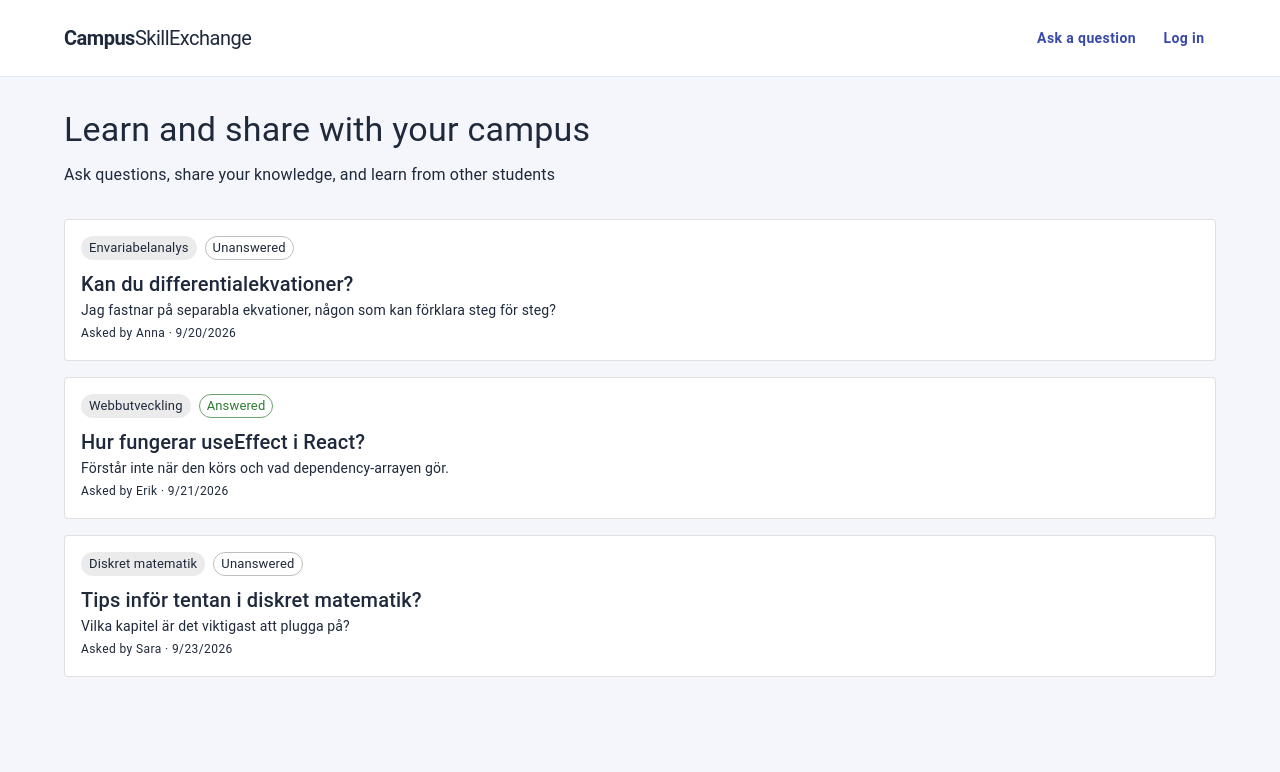
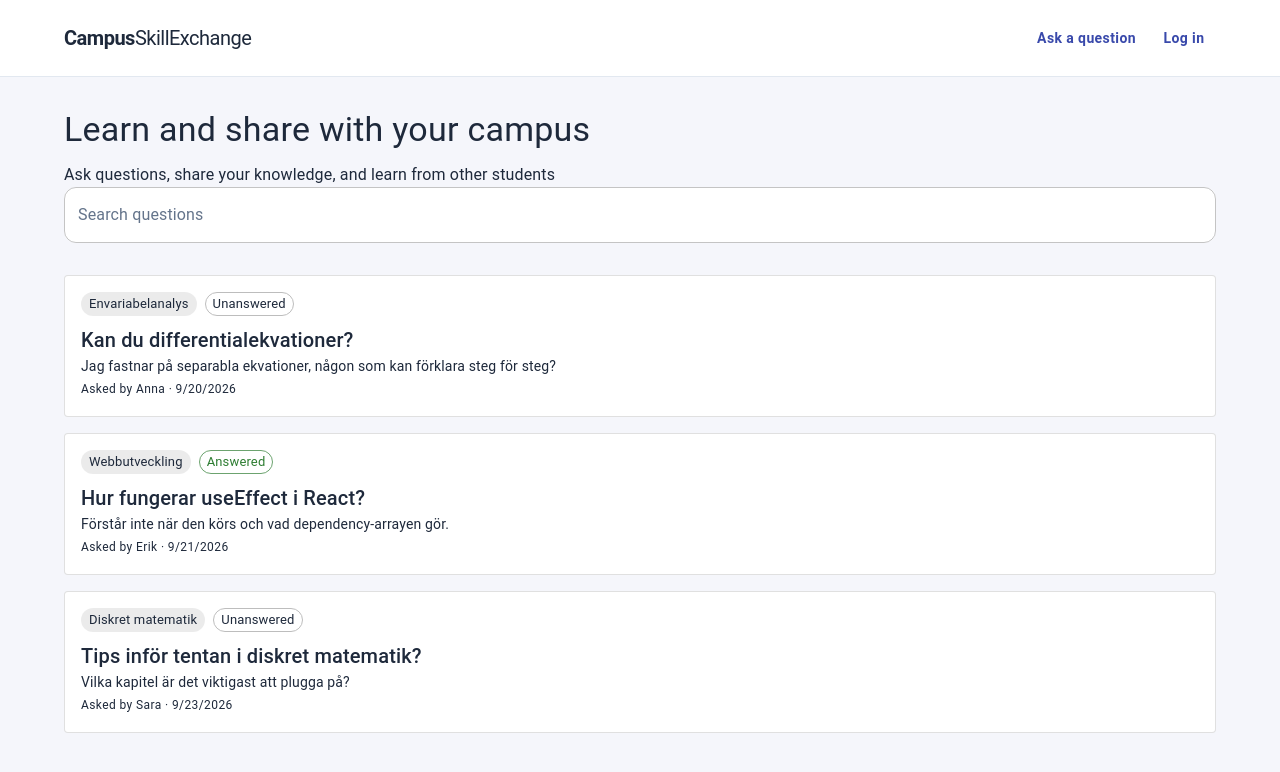
Before and after one commit to twun13-grupp4/Campus-Skill-Exchange, a React (Vite) app in the folder client/: page / in a window 1280 px wide. Shown: the top 772 px of the page. Built offline with nearby package versions, Linux system fonts and the light colour scheme.

Commit message:
Add search bar to homepage

```diff
--- /dev/null
+++ b/client/src/components/SearchBar.jsx
@@ -0,0 +1,22 @@
+import { TextField } from "@mui/material";
+
+function SearchBar({ value, onChange }) { //value är söktexten från sidan,  onChange skickar den nya texten tillbaka till sidan när användaren skriver
+    return (
+        <TextField
+          label="Search questions"
+          placeholder="Search by title or description"
+          type="search"
+          value={value}
+          onChange={(event) => onChange(event.target.value)}
+          fullWidth
+          sx={{
+            '& .MuiOutlinedInput-root': {
+                bgcolor: 'background.paper',
+                borderRadius: 3,
+            },
+          }}
+        />
+    )
+}
+
+export default SearchBar;
--- a/client/src/pages/HomePage.jsx
+++ b/client/src/pages/HomePage.jsx
@@ -1,8 +1,13 @@
 import { Container, Grid, Typography } from "@mui/material"
 import mockQuestions from "../data/mockQuestions"
 import QuestionCard from "../components/QuestionCard"
+import { useState } from "react"
+import SearchBar from "../components/SearchBar"
 
 function HomePage() {
+    const [searchQuery, setSearchQuery] = useState("")
+
+
     return (
         <Container component="main" maxWidth="lg" sx ={{ py: 4 }}>
             <Typography component="h1" variant="h4" gutterBottom>
@@ -13,6 +18,11 @@ function HomePage() {
                Ask questions, share your knowledge, and learn from other students
             </Typography>
 
+            <SearchBar
+              value={searchQuery}
+              onChange={setSearchQuery}
+            />
+
             <Grid container spacing={2} sx={{ mt: 4 }}>
                 {mockQuestions.map((question) => (
                     <Grid key={question._id} size={12}>
@@ -21,6 +31,7 @@ function HomePage() {
                 ))}
             </Grid>
 
+
         </Container>
     )
 }
```
